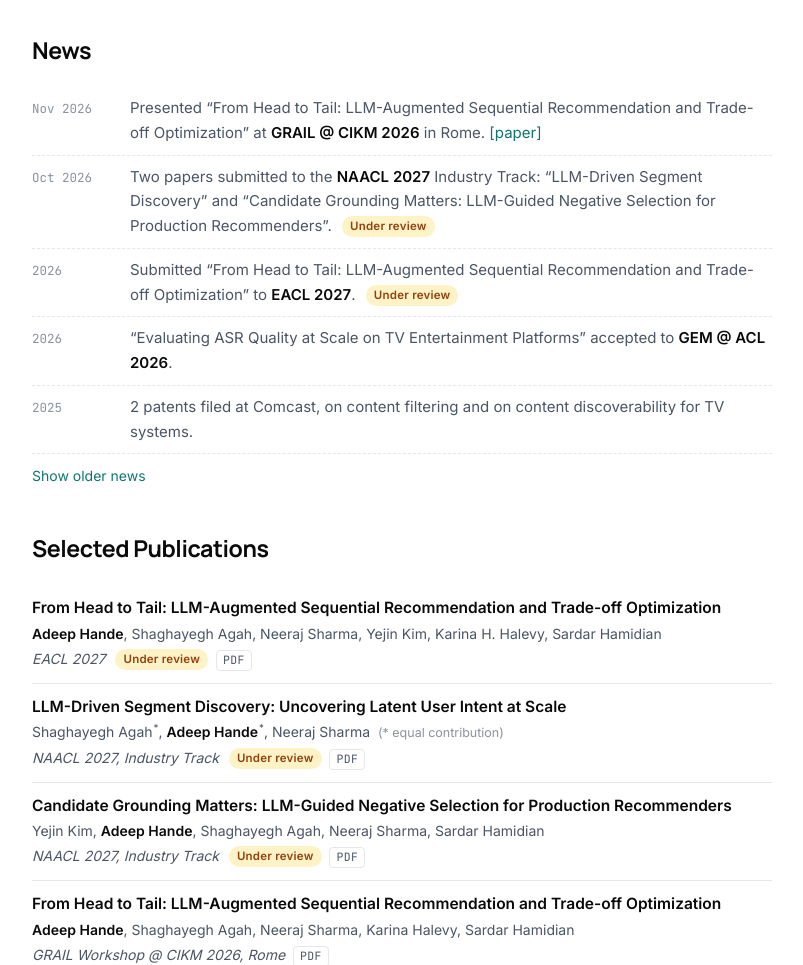
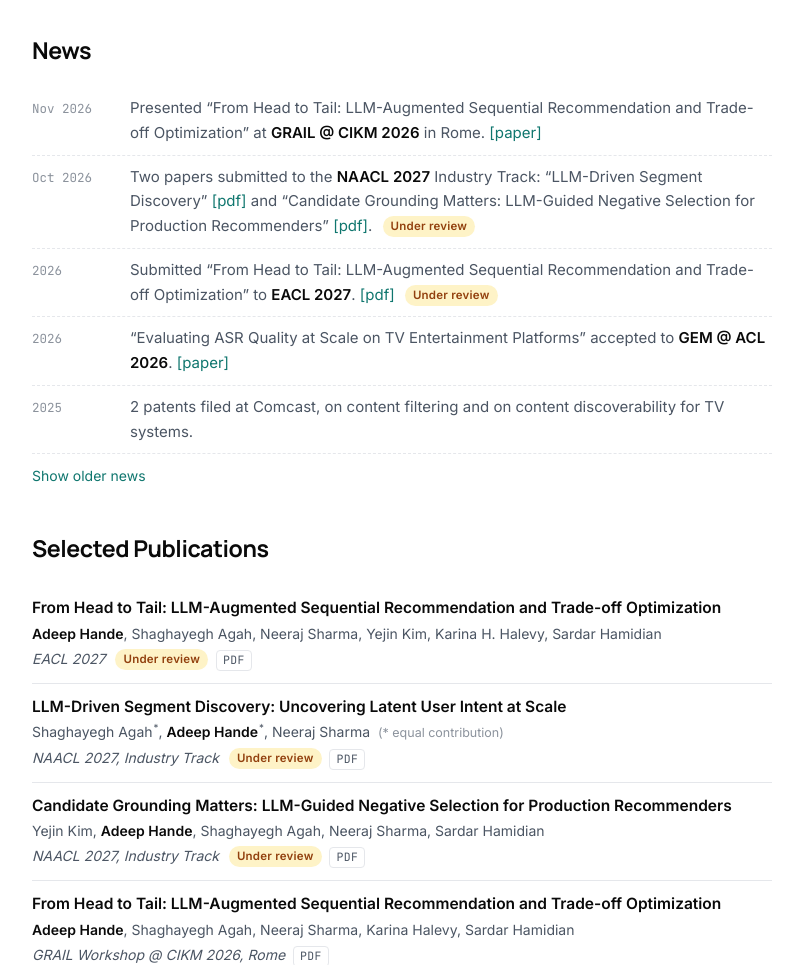
Before and after one commit to adeepH-zz/adeepH-zz.github.io, a plain HTML site: page index.html in a window 1280 px wide. Shown: the part 797-1762 px from the top of the page, without its empty margins (238-1041 px from the left). Drawn offline with Linux system fonts and the light colour scheme.

Commit message:
Link papers from all news items
Co-Authored-By: Claude Opus 5.5 <noreply@anthropic.com>

```diff
--- a/index.html
+++ b/index.html
@@ -77,12 +77,12 @@
     <h2>News</h2>
     <ul class="news" id="news-list">
       <li><span class="date">Nov 2026</span><span>Presented &ldquo;From Head to Tail: LLM-Augmented Sequential Recommendation and Trade-off Optimization&rdquo; at <strong>GRAIL @ CIKM 2026</strong> in Rome. <a href="https://grail2026.github.io/papers/GRAIL2026_Hande.pdf" target="_blank" rel="noopener">[paper]</a></span></li>
-      <li><span class="date">Oct 2026</span><span>Two papers submitted to the <strong>NAACL 2027</strong> Industry Track: &ldquo;LLM-Driven Segment Discovery&rdquo; and &ldquo;Candidate Grounding Matters: LLM-Guided Negative Selection for Production Recommenders&rdquo;. <span class="badge">Under review</span></span></li>
-      <li><span class="date">2026</span><span>Submitted &ldquo;From Head to Tail: LLM-Augmented Sequential Recommendation and Trade-off Optimization&rdquo; to <strong>EACL 2027</strong>. <span class="badge">Under review</span></span></li>
-      <li><span class="date">2026</span><span>&ldquo;Evaluating ASR Quality at Scale on TV Entertainment Platforms&rdquo; accepted to <strong>GEM @ ACL 2026</strong>.</span></li>
+      <li><span class="date">Oct 2026</span><span>Two papers submitted to the <strong>NAACL 2027</strong> Industry Track: &ldquo;LLM-Driven Segment Discovery&rdquo; <a href="papers/agah2027-segment-discovery.pdf" target="_blank" rel="noopener">[pdf]</a> and &ldquo;Candidate Grounding Matters: LLM-Guided Negative Selection for Production Recommenders&rdquo; <a href="papers/kim2027-candidate-grounding.pdf" target="_blank" rel="noopener">[pdf]</a>. <span class="badge">Under review</span></span></li>
+      <li><span class="date">2026</span><span>Submitted &ldquo;From Head to Tail: LLM-Augmented Sequential Recommendation and Trade-off Optimization&rdquo; to <strong>EACL 2027</strong>. <a href="papers/hande2027-head-to-tail.pdf" target="_blank" rel="noopener">[pdf]</a> <span class="badge">Under review</span></span></li>
+      <li><span class="date">2026</span><span>&ldquo;Evaluating ASR Quality at Scale on TV Entertainment Platforms&rdquo; accepted to <strong>GEM @ ACL 2026</strong>. <a href="https://aclanthology.org/2026.gem-main.35.pdf" target="_blank" rel="noopener">[paper]</a></span></li>
       <li><span class="date">2025</span><span>2 patents filed at Comcast, on content filtering and on content discoverability for TV systems.</span></li>
       <li class="news-more"><span class="date">Sep 2025</span><span>Presented &ldquo;Simulating Discoverability for Upcoming Content on Entertainment Platforms&rdquo; at <strong>RecSys 2025</strong> in Prague. <a href="https://dl.acm.org/doi/10.1145/3705328.3748137" target="_blank" rel="noopener">[paper]</a></span></li>
-      <li class="news-more"><span class="date">2025</span><span>&ldquo;Content Moderation in TV Search: Balancing Compliance, Relevance, and User Experience&rdquo; accepted to <strong>SIGIR 2025</strong>.</span></li>
+      <li class="news-more"><span class="date">2025</span><span>&ldquo;Content Moderation in TV Search: Balancing Compliance, Relevance, and User Experience&rdquo; accepted to <strong>SIGIR 2025</strong>. <a href="https://dl.acm.org/doi/10.1145/3726302.3731962" target="_blank" rel="noopener">[paper]</a></span></li>
     </ul>
     <button class="toggle" id="news-toggle" type="button" aria-expanded="false">Show older news</button>
   </section>
```
